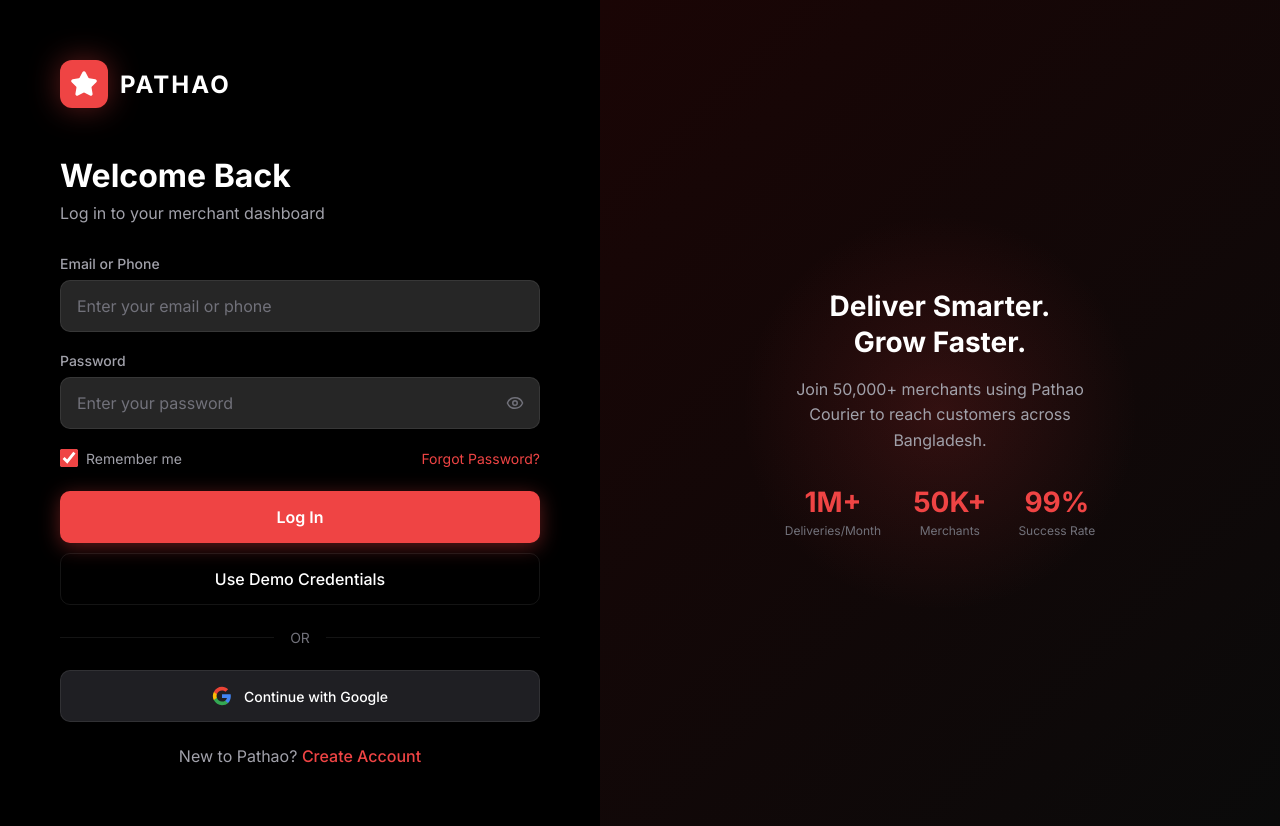
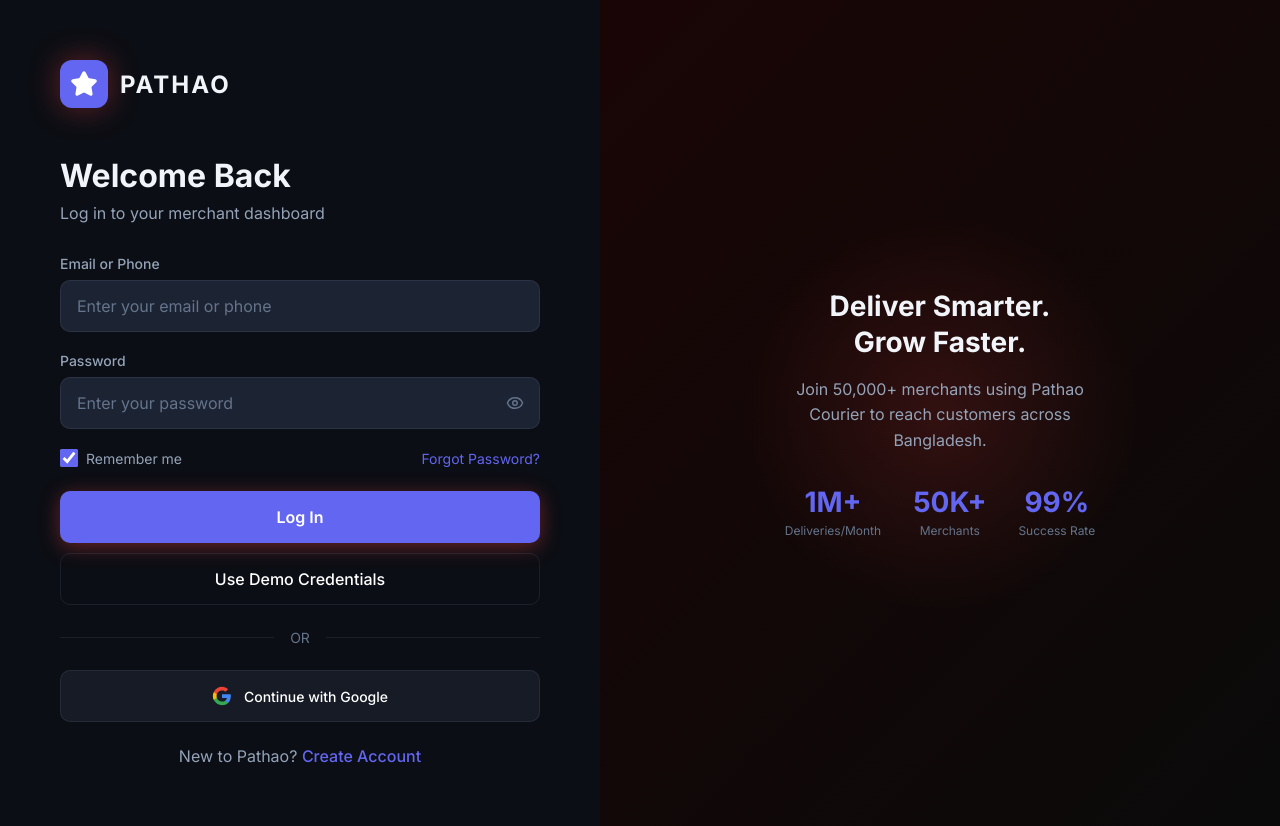
Before and after one commit to mohiuddinsizan/pathao, a React (Vite) app in the folder frontend/: page /login in a window 1280 px wide. Built offline with nearby package versions, Linux system fonts and the light colour scheme; no server answers.

Commit message:
feat: add Obsidian & Electric Indigo design system
- styles/variables.css: full CSS custom properties (palette, radius, shadows, transitions)
- index.css: import variables.css, remove inline :root overrides
- Primary: #6366F1, Backgrounds: #0B0E14→#161B26, Text: slate scale

```diff
--- a/frontend/src/index.css
+++ b/frontend/src/index.css
@@ -1,21 +1,7 @@
 @import url('https://fonts.googleapis.com/css2?family=Inter:wght@400;500;600;700;800&family=JetBrains+Mono:wght@400;500;700&display=swap');
+@import './styles/variables.css';
 
-:root {
-  --primary: #EF4444;
-  --primary-hover: #DC2626;
-  --bg-black: #000000;
-  --bg-surface: #09090b;
-  --bg-card: #1f1f23;
-  --bg-sidebar: #18181b;
-  --bg-input: #262626;
-  --text-primary: #FFFFFF;
-  --text-secondary: #A1A1AA;
-  --text-tertiary: #71717A;
-  --border: rgba(255, 255, 255, 0.08);
-  --success: #22C55E;
-  --warning: #F59E0B;
-  --info: #3B82F6;
-}
+/* Root variables are defined in styles/variables.css */
 
 * {
   margin: 0;
--- /dev/null
+++ b/frontend/src/styles/variables.css
@@ -0,0 +1,55 @@
+/* ================================================================
+   Pathao Courier — Design System: Obsidian & Electric Indigo
+   ================================================================
+   Usage: All CSS modules reference these via var(--name).
+   The palette is imported into index.css.
+   ================================================================ */
+
+:root {
+  /* ---- Primary Brand ---- */
+  --primary:         #6366F1;   /* Electric Indigo */
+  --primary-hover:   #4F46E5;   /* Indigo 600      */
+  --primary-light:   #818CF8;   /* Indigo 400      */
+  --primary-muted:   rgba(99, 102, 241, 0.15);
+
+  /* ---- Backgrounds ---- */
+  --bg-black:        #0B0E14;   /* Obsidian base   */
+  --bg-surface:      #0F1219;   /* Layer 1         */
+  --bg-card:         #161B26;   /* Card / Panel    */
+  --bg-sidebar:      #111621;   /* Sidebar         */
+  --bg-input:        #1C2333;   /* Input fields    */
+
+  /* ---- Text ---- */
+  --text-primary:    #F1F5F9;   /* Slate 100 */
+  --text-secondary:  #94A3B8;   /* Slate 400 */
+  --text-tertiary:   #64748B;   /* Slate 500 */
+
+  /* ---- Borders ---- */
+  --border:          rgba(148, 163, 184, 0.12);
+  --border-hover:    rgba(148, 163, 184, 0.24);
+
+  /* ---- Status Colors ---- */
+  --success:         #22C55E;
+  --success-muted:   rgba(34, 197, 94, 0.15);
+  --warning:         #F59E0B;
+  --warning-muted:   rgba(245, 158, 11, 0.15);
+  --error:           #EF4444;
+  --error-muted:     rgba(239, 68, 68, 0.15);
+  --info:            #3B82F6;
+  --info-muted:      rgba(59, 130, 246, 0.15);
+
+  /* ---- Radius ---- */
+  --radius-sm:       6px;
+  --radius-md:       10px;
+  --radius-lg:       16px;
+  --radius-full:     9999px;
+
+  /* ---- Shadows ---- */
+  --shadow-sm:       0 1px 2px rgba(0, 0, 0, 0.4);
+  --shadow-md:       0 4px 12px rgba(0, 0, 0, 0.5);
+  --shadow-lg:       0 8px 24px rgba(0, 0, 0, 0.6);
+
+  /* ---- Transitions ---- */
+  --transition-fast: 150ms ease;
+  --transition-base: 250ms ease;
+}
```
